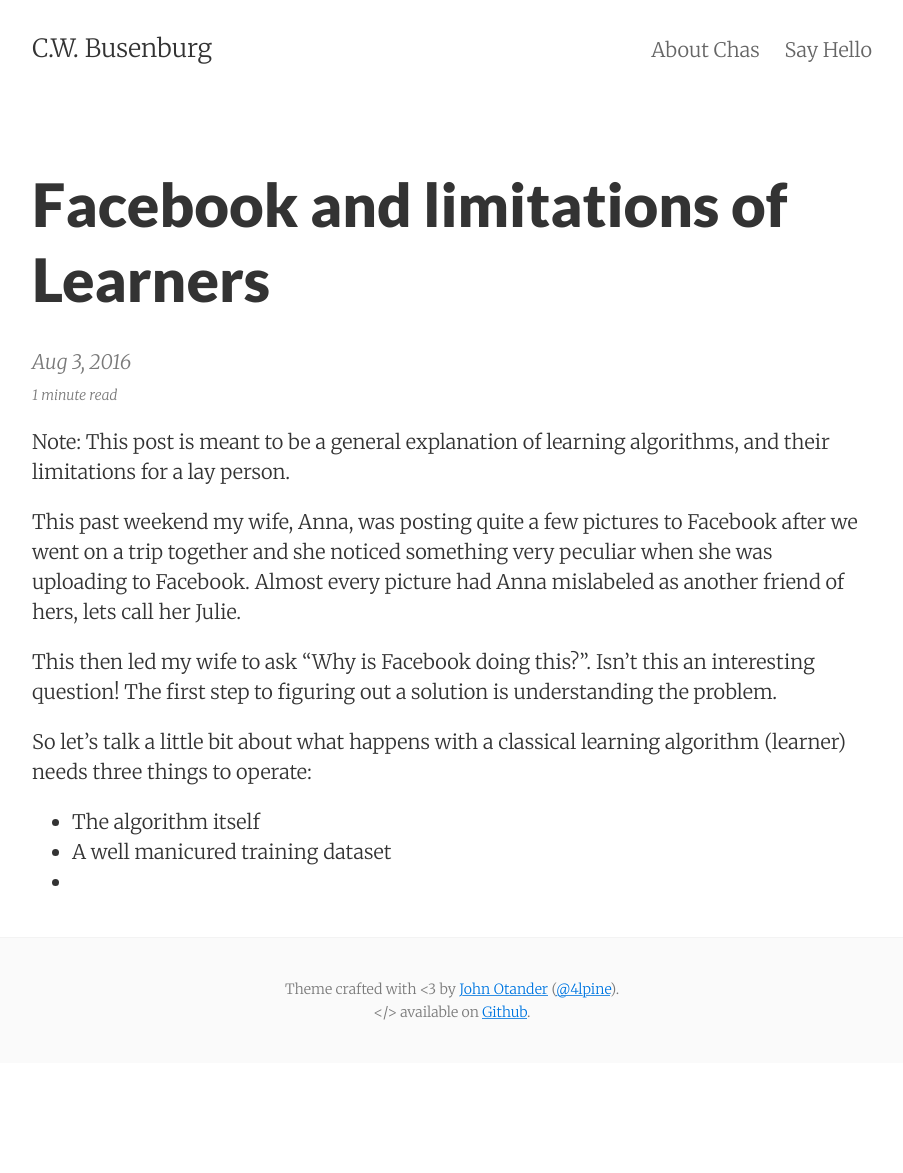
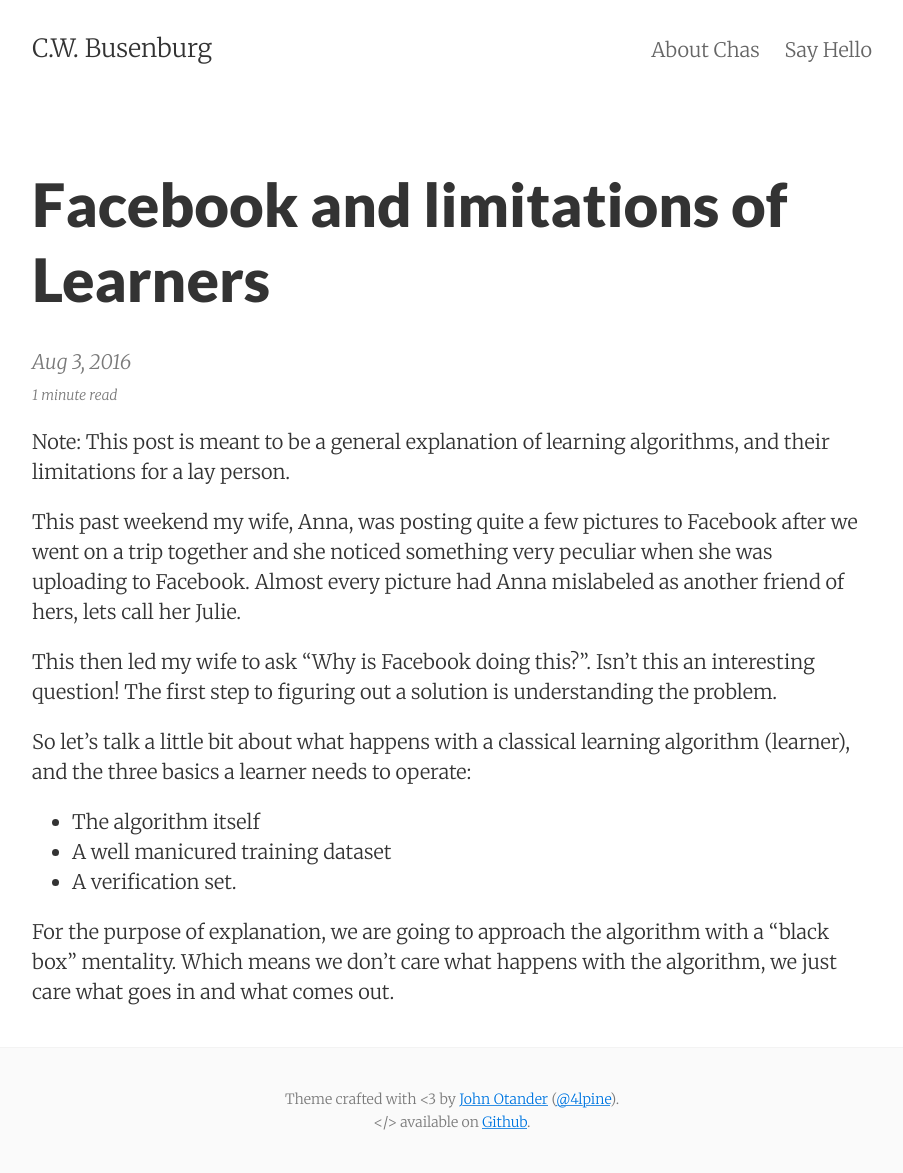
Before and after one commit to cbusenbu/cbusenbu.github.io, a Jekyll site: the page built from _posts/2016-08-02-Facebook-and-Photos.md, in a window 1280 px wide. Shown: the whole page, without its empty margins (188-1091 px from the left). Built offline with Jekyll 4.4.1, drawn with Linux system fonts in a browser that asks for light colours; before the commit the page ends 1063 px from its top, so only the background shows below that.

Commit message:
update Facebook and photo post

```diff
--- a/_posts/2016-08-02-Facebook-and-Photos.md
+++ b/_posts/2016-08-02-Facebook-and-Photos.md
@@ -12,8 +12,10 @@ This past weekend my wife, Anna, was posting quite a few pictures to Facebook af
 
 This then led my wife to ask "Why is Facebook doing this?". Isn't this an interesting question! The first step to figuring out a solution is understanding the problem.
 
-So let's talk a little bit about what happens with a classical learning algorithm (learner) needs three things to operate:
+So let's talk a little bit about what happens with a classical learning algorithm (learner), and  the three basics a learner needs to operate:
 
 * The algorithm itself
 * A well manicured training dataset
-*
+* A verification set.
+
+For the purpose of explanation, we are going to approach the algorithm with a "black box" mentality. Which means we don't care what happens with the algorithm, we just care what goes in and what comes out.
```
